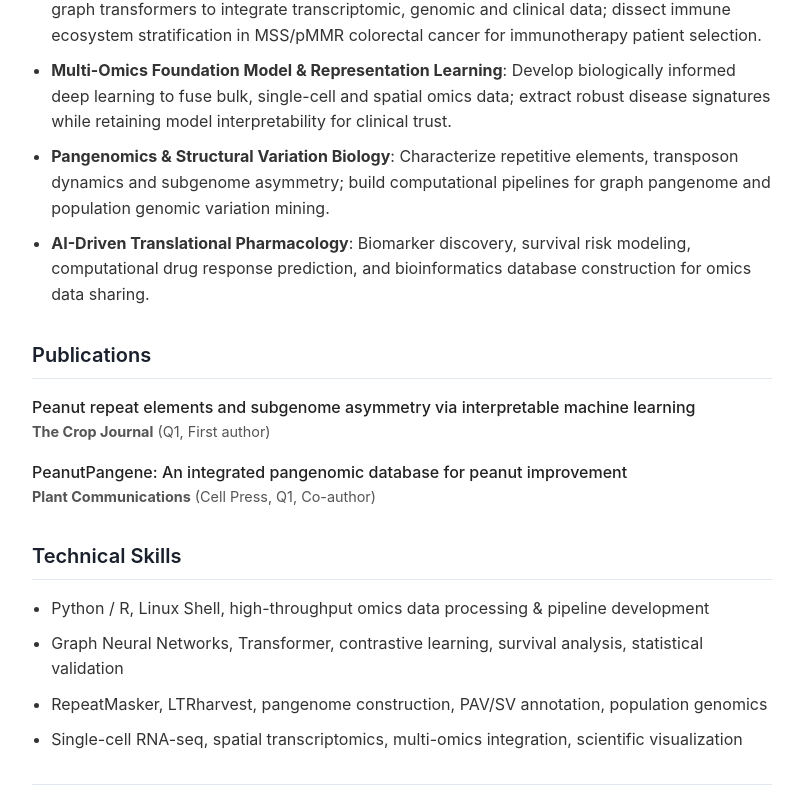
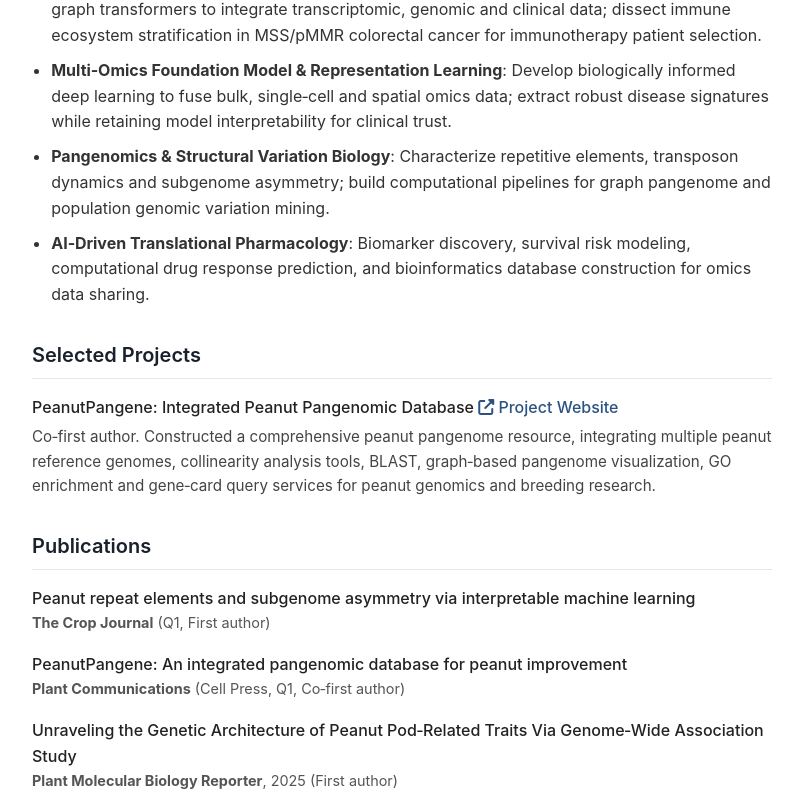
Before and after one commit to jayceewhere/jayceewhere.github.io, a plain HTML site: page index.html in a window 1280 px wide. Shown: the part 713-1516 px from the top of the page, without its empty margins (238-1041 px from the left). Drawn offline with Linux system fonts and the light colour scheme.

Commit message:
Update index.html

```diff
--- a/index.html
+++ b/index.html
@@ -87,7 +87,7 @@
       color: #333;
     }
     .pub-item {
-      margin-bottom: 1rem;
+      margin-bottom: 1.1rem;
     }
     .pub-title {
       font-weight: 500;
@@ -95,6 +95,24 @@
     .pub-journal {
       font-size: 0.9rem;
       color: #555;
+    }
+    .project-item {
+      margin-bottom:1.2rem;
+    }
+    .project-title {
+      font-weight:500;
+    }
+    .project-desc {
+      font-size:0.95rem;
+      color:#444;
+      margin:0.3rem 0 0.4rem;
+    }
+    a.ext-link {
+      color:#2c5282;
+      text-decoration:none;
+    }
+    a.ext-link:hover {
+      text-decoration:underline;
     }
     .contact {
       display: flex;
@@ -135,7 +153,7 @@
         <h1>Junchen Yang</h1>
         <p>Pharmacy PhD Candidate | Computational Biology & Medical AI</p>
         <div class="tag-group">
-          <span class="tag">Multi-Omics Integration</span>
+          <span class="tag">Multi‑Omics Integration</span>
           <span class="tag">Graph Neural Networks</span>
           <span class="tag">Cancer Subtyping</span>
           <span class="tag">Pangenomics</span>
@@ -146,20 +164,30 @@
     <section>
       <h2>About</h2>
       <p class="bio">
-        I am a PhD candidate in <strong>Pharmacy</strong> at the <strong>School of Life Sciences, Nanjing University</strong>. My research sits at the intersection of computational biology, medical artificial intelligence and precision oncology. I aim to develop interpretable deep learning frameworks to untangle tumor microenvironment heterogeneity, identify clinically actionable molecular biomarkers, and advance AI-assisted patient stratification and therapeutic response prediction.
+        I am a PhD candidate in <strong>Pharmacy</strong> at the <strong>School of Life Sciences, Nanjing University</strong>. My research sits at the intersection of computational biology, medical artificial intelligence and precision oncology. I aim to develop interpretable deep learning frameworks to untangle tumor microenvironment heterogeneity, identify clinically actionable molecular biomarkers, and advance AI‑assisted patient stratification and therapeutic response prediction.
         <br><br>
-        During my master’s training, I focused on pangenomics, transposable elements and population-scale genomic analysis, with peer-reviewed publications in plant comparative genomics. Now I extend these computational toolkits into human cancer multi-omics, to bridge basic genomic discovery and translational pharmaceutical research.
+        During my master’s training, I focused on pangenomics, transposable elements, and population‑scale genomic analysis, with multiple peer‑reviewed publications and a public pangenome database for peanut. Now I extend these computational toolkits into human cancer multi‑omics, bridging basic genomic discovery and translational pharmaceutical research.
       </p>
     </section>
 
     <section>
       <h2>Research Interests</h2>
       <ul>
-        <li><strong>Interpretable Graph Learning for Cancer Precision Subtyping</strong>: Build masked multi-omics graph transformers to integrate transcriptomic, genomic and clinical data; dissect immune ecosystem stratification in MSS/pMMR colorectal cancer for immunotherapy patient selection.</li>
-        <li><strong>Multi-Omics Foundation Model & Representation Learning</strong>: Develop biologically informed deep learning to fuse bulk, single-cell and spatial omics data; extract robust disease signatures while retaining model interpretability for clinical trust.</li>
+        <li><strong>Interpretable Graph Learning for Cancer Precision Subtyping</strong>: Build masked multi‑omics graph transformers to integrate transcriptomic, genomic and clinical data; dissect immune ecosystem stratification in MSS/pMMR colorectal cancer for immunotherapy patient selection.</li>
+        <li><strong>Multi‑Omics Foundation Model & Representation Learning</strong>: Develop biologically informed deep learning to fuse bulk, single‑cell and spatial omics data; extract robust disease signatures while retaining model interpretability for clinical trust.</li>
         <li><strong>Pangenomics & Structural Variation Biology</strong>: Characterize repetitive elements, transposon dynamics and subgenome asymmetry; build computational pipelines for graph pangenome and population genomic variation mining.</li>
-        <li><strong>AI-Driven Translational Pharmacology</strong>: Biomarker discovery, survival risk modeling, computational drug response prediction, and bioinformatics database construction for omics data sharing.</li>
+        <li><strong>AI‑Driven Translational Pharmacology</strong>: Biomarker discovery, survival risk modeling, computational drug response prediction, and bioinformatics database construction for omics data sharing.</li>
       </ul>
+    </section>
+
+    <section>
+      <h2>Selected Projects</h2>
+      <div class="project-item">
+        <div class="project-title">PeanutPangene: Integrated Peanut Pangenomic Database <a class="ext-link" href="https://peanuthome.scau.edu.cn/" target="_blank"><i class="fas fa-external-link-alt"></i> Project Website</a></div>
+        <div class="project-desc">
+          Co‑first author. Constructed a comprehensive peanut pangenome resource, integrating multiple peanut reference genomes, collinearity analysis tools, BLAST, graph‑based pangenome visualization, GO enrichment and gene‑card query services for peanut genomics and breeding research.
+        </div>
+      </div>
     </section>
 
     <section>
@@ -170,17 +198,29 @@
       </div>
       <div class="pub-item">
         <div class="pub-title">PeanutPangene: An integrated pangenomic database for peanut improvement</div>
-        <div class="pub-journal"><strong>Plant Communications</strong> (Cell Press, Q1, Co-author)</div>
+        <div class="pub-journal"><strong>Plant Communications</strong> (Cell Press, Q1, Co‑first author)</div>
+      </div>
+      <div class="pub-item">
+        <div class="pub-title">Unraveling the Genetic Architecture of Peanut Pod‑Related Traits Via Genome‑Wide Association Study</div>
+        <div class="pub-journal"><strong>Plant Molecular Biology Reporter</strong>, 2025 (First author)</div>
+      </div>
+      <div class="pub-item">
+        <div class="pub-title">Genome‑Wide Association Studies Revealed Genetic Loci and Candidate Genes for Pod‑Related Traits in Peanut</div>
+        <div class="pub-journal"><strong>Plant Molecular Biology Reporter</strong>, 2024 (Third author)</div>
+      </div>
+      <div class="pub-item">
+        <div class="pub-title">Identification of QTLs for Shell Strength in Cultivated Peanut (Arachis hypogaea L.) Through GWAS Analysis</div>
+        <div class="pub-journal"><strong>Plant Molecular Biology Reporter</strong> (Third author)</div>
       </div>
     </section>
 
     <section>
       <h2>Technical Skills</h2>
       <ul>
-        <li>Python / R, Linux Shell, high-throughput omics data processing & pipeline development</li>
+        <li>Python / R, Linux Shell, high‑throughput omics data processing & pipeline development</li>
         <li>Graph Neural Networks, Transformer, contrastive learning, survival analysis, statistical validation</li>
-        <li>RepeatMasker, LTRharvest, pangenome construction, PAV/SV annotation, population genomics</li>
-        <li>Single-cell RNA-seq, spatial transcriptomics, multi-omics integration, scientific visualization</li>
+        <li>RepeatMasker, LTRharvest, pangenome construction, PAV/SV annotation, population genomics, GWAS analysis</li>
+        <li>Single‑cell RNA‑seq, spatial transcriptomics, multi‑omics integration, scientific visualization, web database curation</li>
       </ul>
     </section>
 
```
